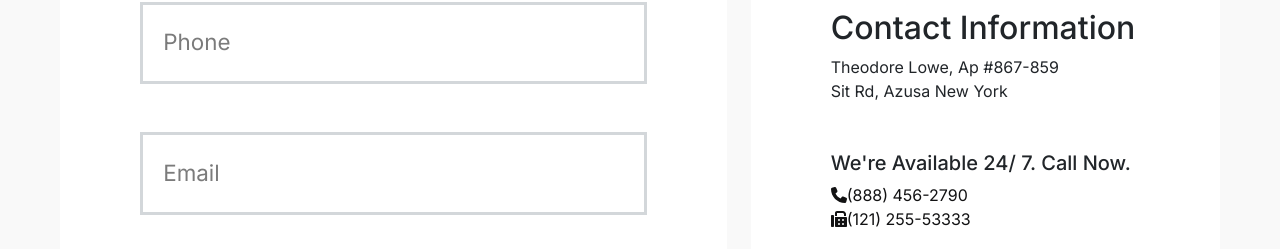
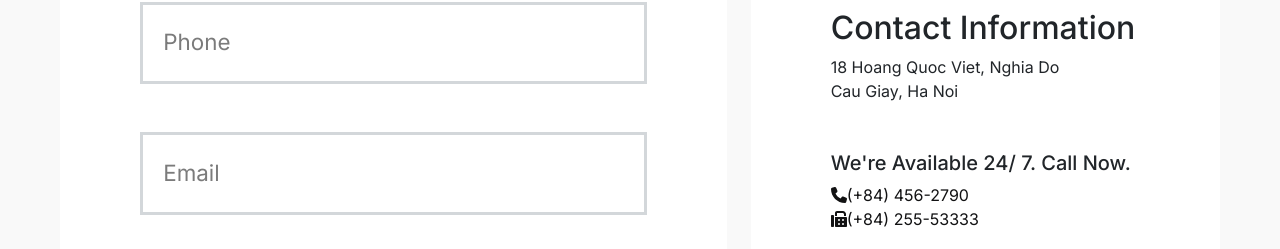
Before and after one commit to bansi1206/News-app, a Next.js app: page /contact in a window 1280 px wide. Shown: the part 1529-1778 px from the top of the page. Built offline with nearby package versions, Linux system fonts and the light colour scheme; no server answers.

Commit message:
Code Update

```diff
--- a/app/contact/page.js
+++ b/app/contact/page.js
@@ -108,19 +108,19 @@ const Contact = () => {
                                         <div className="zero-contact-info">
                                             <address className="address">
                                                 <p>
-                                                    Theodore Lowe, Ap #867-859 <br />Sit Rd, Azusa New York
+                                                    18 Hoang Quoc Viet, Nghia Do <br /> Cau Giay, Ha Noi
                                                 </p>
                                                 <div><h5>We're Available 24/ 7. Call Now.</h5></div>
                                                 <div>
                                                     <a href="#" className="social-icon phone">
                                                         <FontAwesomeIcon icon={faPhone} className="icon" />
-                                                        <span>(888) 456-2790</span>
+                                                        <span>(+84) 456-2790</span>
                                                     </a>
                                                 </div>
                                                 <div>
                                                     <a href="#" className="social-icon fax">
                                                         <FontAwesomeIcon icon={faFax} className="icon" />
-                                                        <span>(121) 255-53333</span>
+                                                        <span>(+84) 255-53333</span>
                                                     </a>
                                                 </div>
                                             </address>
```
